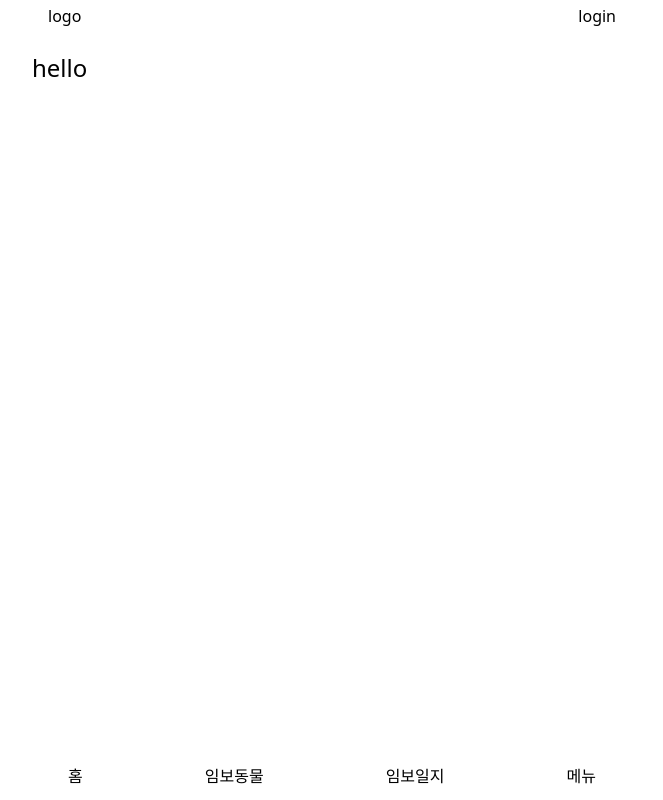
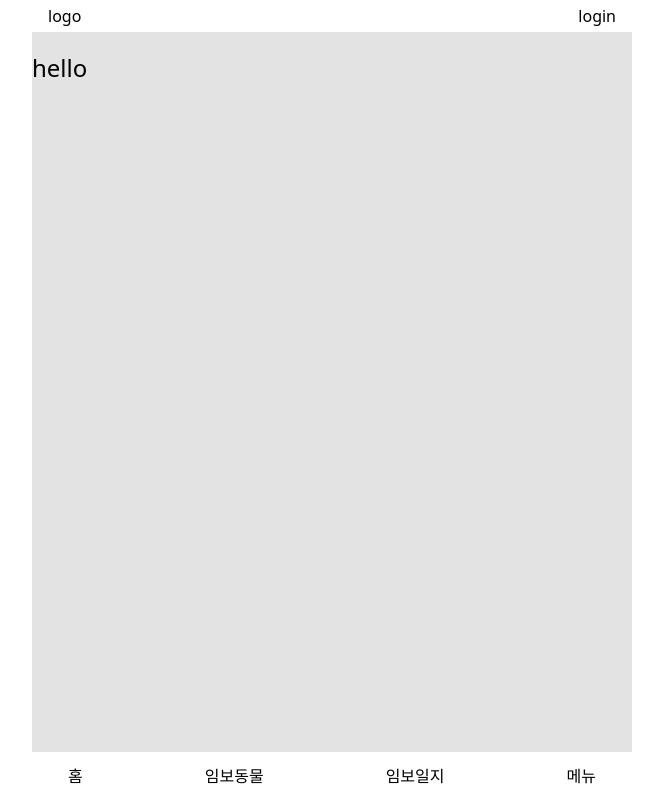
Before and after one commit to pawong-refac/pawong-frontend, a React (Vite) app: page / in a window 1280 px wide. Shown: the whole page, without its empty margins (308-971 px from the left). Built offline with nearby package versions, Linux system fonts and the light colour scheme.

Commit message:
style/#3 : app 컴포넌트 스타일 컬러명 수정

```diff
--- a/src/App.jsx
+++ b/src/App.jsx
@@ -7,7 +7,7 @@ function App() {
   return (
     <div
       id="app"
-      className="flex flex-col justify-center items-center w-full bg-light_gary h-screen"
+      className="flex flex-col items-center w-full h-screen bg-light_gray"
     >
       <Header />
       <AppPages />
```
